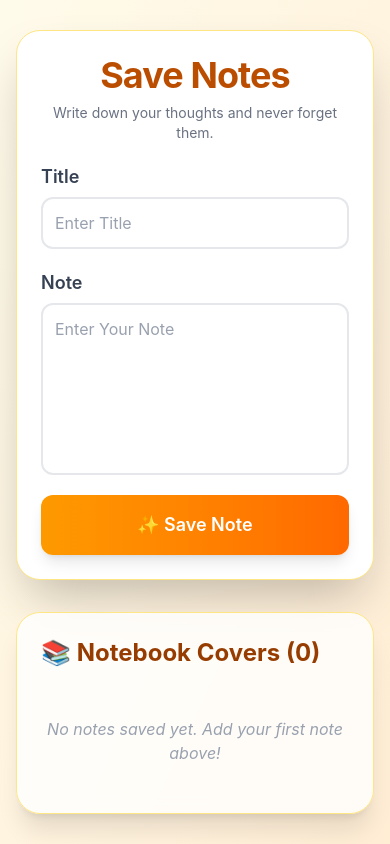
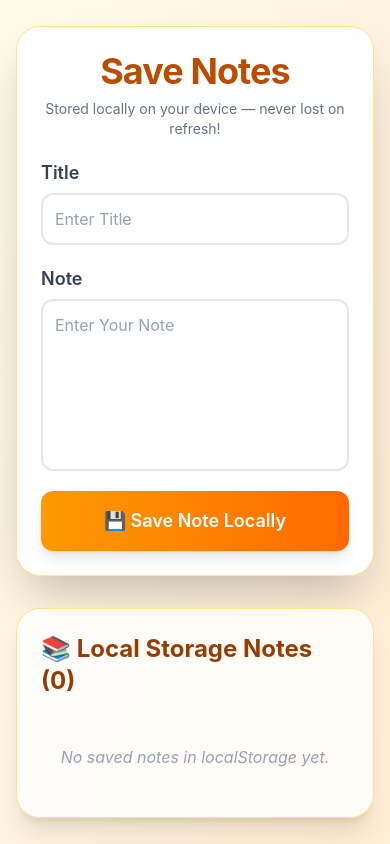
Before and after one commit to Prince1304/React-Projects, a React (Vite) app in the folder My-Note/: page / in a window 390 px wide. Built offline with nearby package versions, Linux system fonts and the light colour scheme.

Commit message:
add local note save option

```diff
--- a/My-Note/src/form.jsx
+++ b/My-Note/src/form.jsx
@@ -1,9 +1,12 @@
-import React, { useState } from "react";
+import React, { useState, useEffect } from "react";
 import img from "./assets/img.png";
 
-export default function NotesApp() {
-  // 1. Dictionary state storing { "Title": "Note content" }
-  const [notesDict, setNotesDict] = useState({});
+export default function LocalStorageNotesApp() {
+  // 1. Initialize notesDict state from localStorage (or empty object if none exists)
+  const [notesDict, setNotesDict] = useState(() => {
+    const savedNotes = localStorage.getItem("my_react_notes");
+    return savedNotes ? JSON.parse(savedNotes) : {};
+  });
 
   // 2. Input form state
   const [formData, setFormData] = useState({
@@ -11,8 +14,13 @@ export default function NotesApp() {
     Note: ""
   });
 
-  // 3. State to track which note is currently opened in the modal
+  // 3. State to track open modal
   const [selectedNoteTitle, setSelectedNoteTitle] = useState(null);
+
+  // 4. Automatically sync notesDict to localStorage whenever it changes
+  useEffect(() => {
+    localStorage.setItem("my_react_notes", JSON.stringify(notesDict));
+  }, [notesDict]);
 
   const handleChange = (e) => {
     const { name, value } = e.target;
@@ -22,7 +30,7 @@ export default function NotesApp() {
     }));
   };
 
-  // Add note to dictionary
+  // Add note to dictionary & local storage
   const handleSubmit = (e) => {
     e.preventDefault();
 
@@ -33,7 +41,7 @@ export default function NotesApp() {
       [formData.title]: formData.Note
     }));
 
-    // Reset inputs
+    // Reset input fields
     setFormData({
       title: "",
       Note: ""
@@ -48,16 +56,23 @@ export default function NotesApp() {
       return updatedDict;
     });
 
-    // Close modal if the currently open note was deleted
     if (selectedNoteTitle === titleToDelete) {
       setSelectedNoteTitle(null);
+    }
+  };
+
+  // Clear all notes from local storage
+  const handleClearAll = () => {
+    if (window.confirm("Are you sure you want to delete all saved notes?")) {
+      setNotesDict({});
+      localStorage.removeItem("my_react_notes");
     }
   };
 
   return (
     <div className="min-h-screen bg-gradient-to-br from-amber-50 to-orange-100 flex flex-col items-center justify-center p-4 sm:p-6 md:p-10 gap-8">
 
-      {/* Main Form Container */}
+      {/* Form Card */}
       <div className="w-full max-w-5xl bg-white rounded-3xl shadow-2xl border border-amber-200 overflow-hidden flex flex-col md:flex-row">
 
         {/* Left Section - Form */}
@@ -67,7 +82,7 @@ export default function NotesApp() {
               Save Notes
             </h1>
             <p className="text-center text-gray-500 text-sm sm:text-base -mt-3">
-              Write down your thoughts and never forget them.
+              Stored locally on your device — never lost on refresh!
             </p>
 
             {/* Title Input */}
@@ -107,7 +122,7 @@ export default function NotesApp() {
               type="submit"
               className="w-full bg-gradient-to-r from-amber-500 to-orange-500 hover:from-amber-600 hover:to-orange-600 text-white text-lg sm:text-xl font-semibold p-4 sm:p-5 rounded-xl shadow-lg hover:shadow-xl transform hover:-translate-y-0.5 transition-all duration-200 cursor-pointer"
             >
-              ✨ Save Note
+              💾 Save Note Locally
             </button>
           </form>
         </div>
@@ -126,15 +141,26 @@ export default function NotesApp() {
 
       </div>
 
-      {/* Saved Notes Cover Grid */}
+      {/* Saved Covers Container */}
       <div className="w-full max-w-5xl bg-white/80 backdrop-blur-sm rounded-3xl shadow-xl border border-amber-200 p-6 sm:p-8">
-        <h2 className="text-2xl sm:text-3xl font-bold text-amber-800 mb-6 flex items-center gap-2">
-          📚 Notebook Covers ({Object.keys(notesDict).length})
-        </h2>
+        <div className="flex items-center justify-between mb-6">
+          <h2 className="text-2xl sm:text-3xl font-bold text-amber-800 flex items-center gap-2">
+            📚 Local Storage Notes ({Object.keys(notesDict).length})
+          </h2>
+
+          {Object.keys(notesDict).length > 0 && (
+            <button
+              onClick={handleClearAll}
+              className="text-xs sm:text-sm text-red-600 hover:text-red-800 underline font-semibold cursor-pointer"
+            >
+              Clear All Notes
+            </button>
+          )}
+        </div>
 
         {Object.keys(notesDict).length === 0 ? (
           <p className="text-gray-400 italic text-center py-6">
-            No notes saved yet. Add your first note above!
+            No saved notes in localStorage yet.
           </p>
         ) : (
           <div className="grid grid-cols-1 sm:grid-cols-2 lg:grid-cols-3 gap-6">
@@ -143,7 +169,7 @@ export default function NotesApp() {
                 key={title}
                 className="group relative bg-gradient-to-br from-amber-600 to-orange-600 rounded-2xl shadow-lg hover:shadow-2xl hover:-translate-y-1 transition-all duration-300 border-t-8 border-amber-800 p-6 flex flex-col justify-between min-h-[200px] overflow-hidden"
               >
-                {/* Decorative Notebook Binding Dots */}
+                {/* Notebook Binder Dots */}
                 <div className="absolute top-2 left-0 right-0 flex justify-around px-4 opacity-40">
                   <div className="w-3 h-3 bg-amber-900 rounded-full"></div>
                   <div className="w-3 h-3 bg-amber-900 rounded-full"></div>
@@ -151,17 +177,16 @@ export default function NotesApp() {
                   <div className="w-3 h-3 bg-amber-900 rounded-full"></div>
                 </div>
 
-                {/* Cover Title */}
                 <div className="mt-4">
                   <span className="text-xs font-semibold uppercase tracking-wider text-amber-200">
-                    Saved Note
+                    LocalStorage Note
                   </span>
                   <h3 className="text-2xl font-bold text-white break-words mt-1 line-clamp-2">
                     {title}
                   </h3>
                 </div>
 
-                {/* Action Buttons: Delete & View */}
+                {/* Actions */}
                 <div className="flex items-center justify-between mt-6 pt-4 border-t border-amber-500/50">
                   <button
                     onClick={() => handleDelete(title)}
@@ -197,12 +222,11 @@ export default function NotesApp() {
         )}
       </div>
 
-      {/* Note Reader Modal Popup */}
+      {/* Note View Modal */}
       {selectedNoteTitle && (
-        <div className="fixed inset-0 bg-black/60 backdrop-blur-xs flex items-center justify-center p-4 z-50 animate-fade-in">
+        <div className="fixed inset-0 bg-black/60 backdrop-blur-xs flex items-center justify-center p-4 z-50">
           <div className="relative w-full max-w-2xl bg-[#fef9c3] rounded-2xl shadow-2xl border-2 border-yellow-300 overflow-hidden flex flex-col max-h-[85vh]">
 
-            {/* Modal Header */}
             <div className="bg-amber-100 p-4 border-b border-amber-200 flex items-center justify-between">
               <h3 className="text-xl sm:text-2xl font-bold text-amber-900 break-words max-w-[80%]">
                 {selectedNoteTitle}
@@ -216,7 +240,6 @@ export default function NotesApp() {
               </button>
             </div>
 
-            {/* Modal Note Content with Legal Paper background */}
             <div
               className="p-6 sm:p-8 overflow-y-auto flex-1 pl-12 sm:pl-16"
               style={{
@@ -232,18 +255,17 @@ export default function NotesApp() {
               </p>
             </div>
 
-            {/* Modal Footer Controls */}
             <div className="p-4 bg-amber-100/80 border-t border-amber-200 flex justify-between items-center">
               <button
                 onClick={() => handleDelete(selectedNoteTitle)}
-                className="text-red-600 hover:text-red-800 font-semibold text-sm flex items-center gap-1 cursor-pointer"
+                className="text-red-600 hover:text-red-800 font-semibold text-sm cursor-pointer"
               >
                 🗑️ Delete Note
               </button>
 
               <button
                 onClick={() => setSelectedNoteTitle(null)}
-                className="bg-amber-600 hover:bg-amber-700 text-white font-semibold px-5 py-2 rounded-xl text-sm transition-colors cursor-pointer"
+                className="bg-amber-600 hover:bg-amber-700 text-white font-semibold px-5 py-2 rounded-xl text-sm cursor-pointer"
               >
                 Close
               </button>
```
